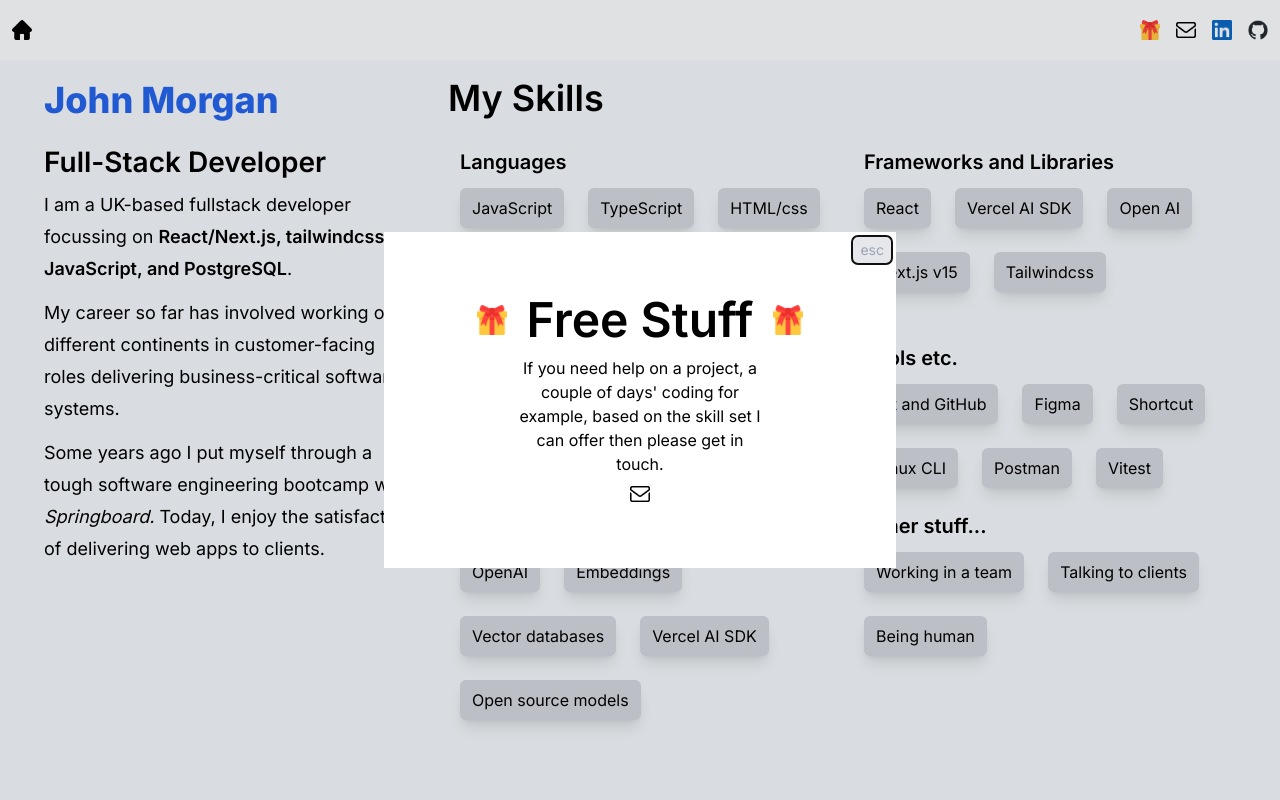
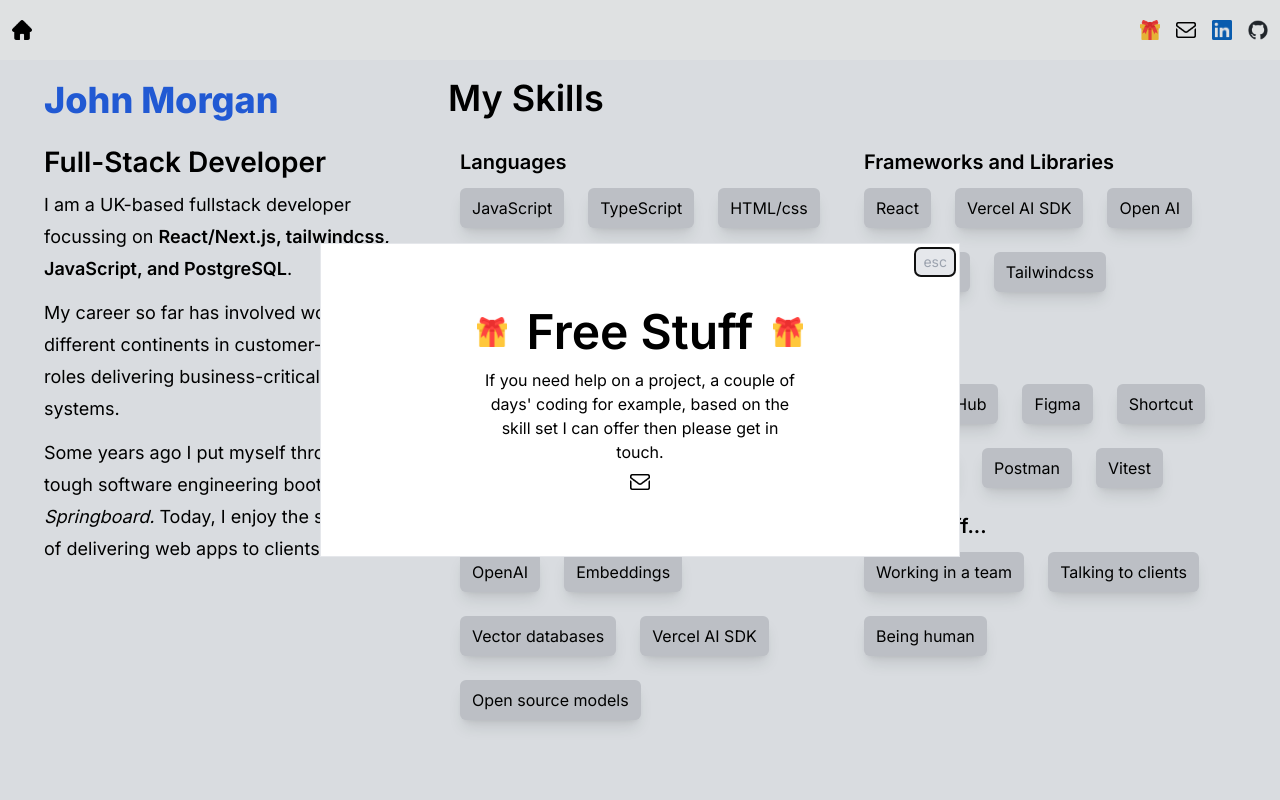
Before and after one commit to johnhm22/iamjohn, a Next.js app: page / in a window 1280 px wide. Both pictures are taken after a click on the picture 1150 px from the left and 30 px from the top of the page. Shown: the top 800 px of the page. Built offline with nearby package versions, Linux system fonts and the light colour scheme.

Commit message:
Adjusting width of dialog box according to screen size

```diff
--- a/app/components/Header.tsx
+++ b/app/components/Header.tsx
@@ -57,7 +57,10 @@
           </Link>
         </div>
       </div>
-      <dialog ref={dialogRef} className="relative md:w-2/5 backdrop-blur-xl">
+      <dialog
+        ref={dialogRef}
+        className="relative backdrop-blur-xl border w-4/5 md:w-1/2"
+      >
         <button
           onClick={closeDialog}
           className="absolute text-gray-400 font-normal text-sm top-1 right-1 rounded-md px-2 py-1 text-md bg-gray-200"
```
